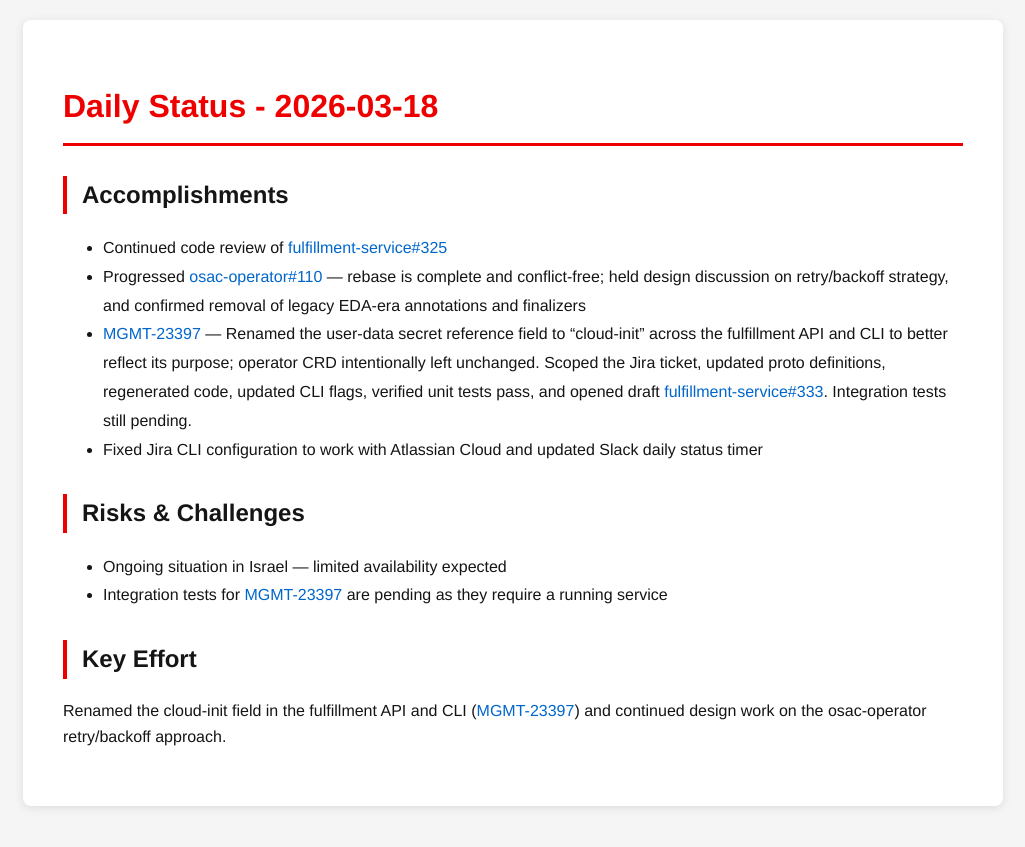
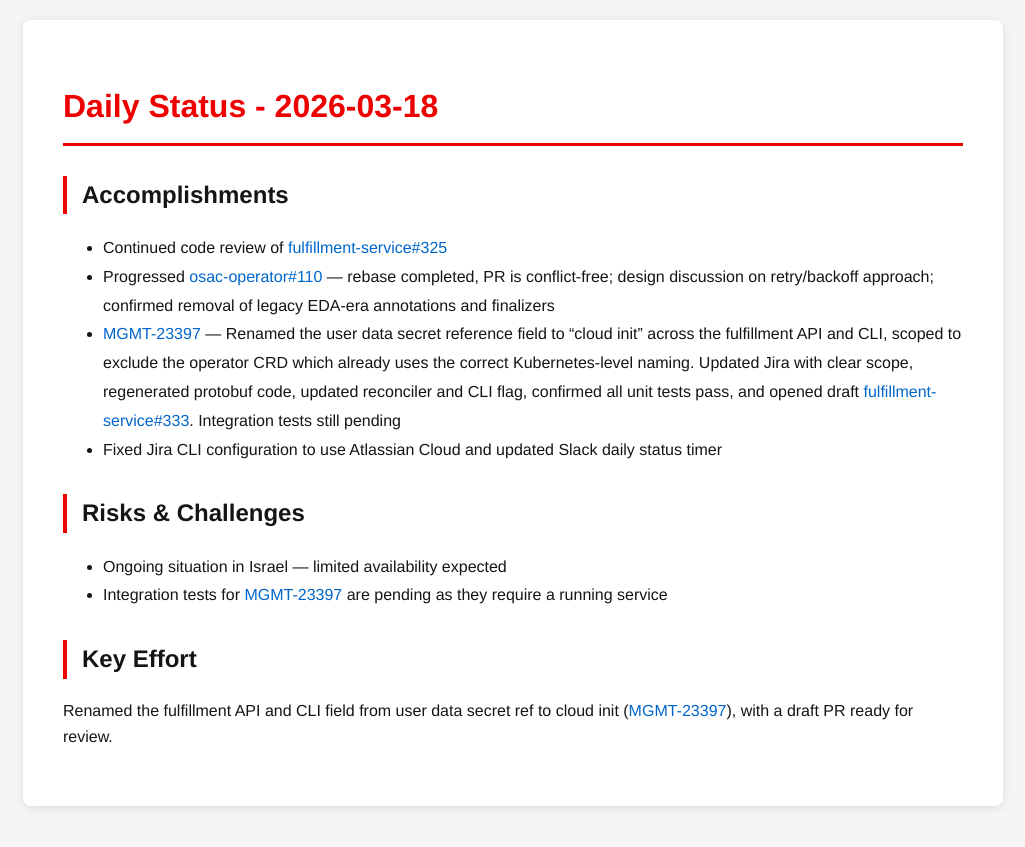
Before and after one commit to tzvatot/daily-status, a Jekyll site: the page built from 2026-03-18.md, in a window 1280 px wide. Shown: the top 847 px of the page, without its empty margins (127-1152 px from the left). Built offline with Jekyll 4.4.1, drawn with Linux system fonts in a browser that asks for light colours.

Commit message:
Daily status update - 2026-03-18

```diff
--- a/2026-03-18.md
+++ b/2026-03-18.md
@@ -8,13 +8,13 @@ date: 2026-03-18
 
 ## Accomplishments
 - Continued code review of [fulfillment-service#325](https://github.com/osac-project/fulfillment-service/pull/325)
-- Progressed [osac-operator#110](https://github.com/osac-project/osac-operator/pull/110) — rebase is complete and conflict-free; held design discussion on retry/backoff strategy, and confirmed removal of legacy EDA-era annotations and finalizers
-- [MGMT-23397](https://issues.redhat.com/browse/MGMT-23397) — Renamed the user-data secret reference field to "cloud-init" across the fulfillment API and CLI to better reflect its purpose; operator CRD intentionally left unchanged. Scoped the Jira ticket, updated proto definitions, regenerated code, updated CLI flags, verified unit tests pass, and opened draft [fulfillment-service#333](https://github.com/osac-project/fulfillment-service/pull/333). Integration tests still pending.
-- Fixed Jira CLI configuration to work with Atlassian Cloud and updated Slack daily status timer
+- Progressed [osac-operator#110](https://github.com/osac-project/osac-operator/pull/110) — rebase completed, PR is conflict-free; design discussion on retry/backoff approach; confirmed removal of legacy EDA-era annotations and finalizers
+- [MGMT-23397](https://issues.redhat.com/browse/MGMT-23397) — Renamed the user data secret reference field to "cloud init" across the fulfillment API and CLI, scoped to exclude the operator CRD which already uses the correct Kubernetes-level naming. Updated Jira with clear scope, regenerated protobuf code, updated reconciler and CLI flag, confirmed all unit tests pass, and opened draft [fulfillment-service#333](https://github.com/osac-project/fulfillment-service/pull/333). Integration tests still pending
+- Fixed Jira CLI configuration to use Atlassian Cloud and updated Slack daily status timer
 
 ## Risks & Challenges
 - Ongoing situation in Israel — limited availability expected
 - Integration tests for [MGMT-23397](https://issues.redhat.com/browse/MGMT-23397) are pending as they require a running service
 
 ## Key Effort
-Renamed the cloud-init field in the fulfillment API and CLI ([MGMT-23397](https://issues.redhat.com/browse/MGMT-23397)) and continued design work on the osac-operator retry/backoff approach.
+Renamed the fulfillment API and CLI field from user data secret ref to cloud init ([MGMT-23397](https://issues.redhat.com/browse/MGMT-23397)), with a draft PR ready for review.
```
